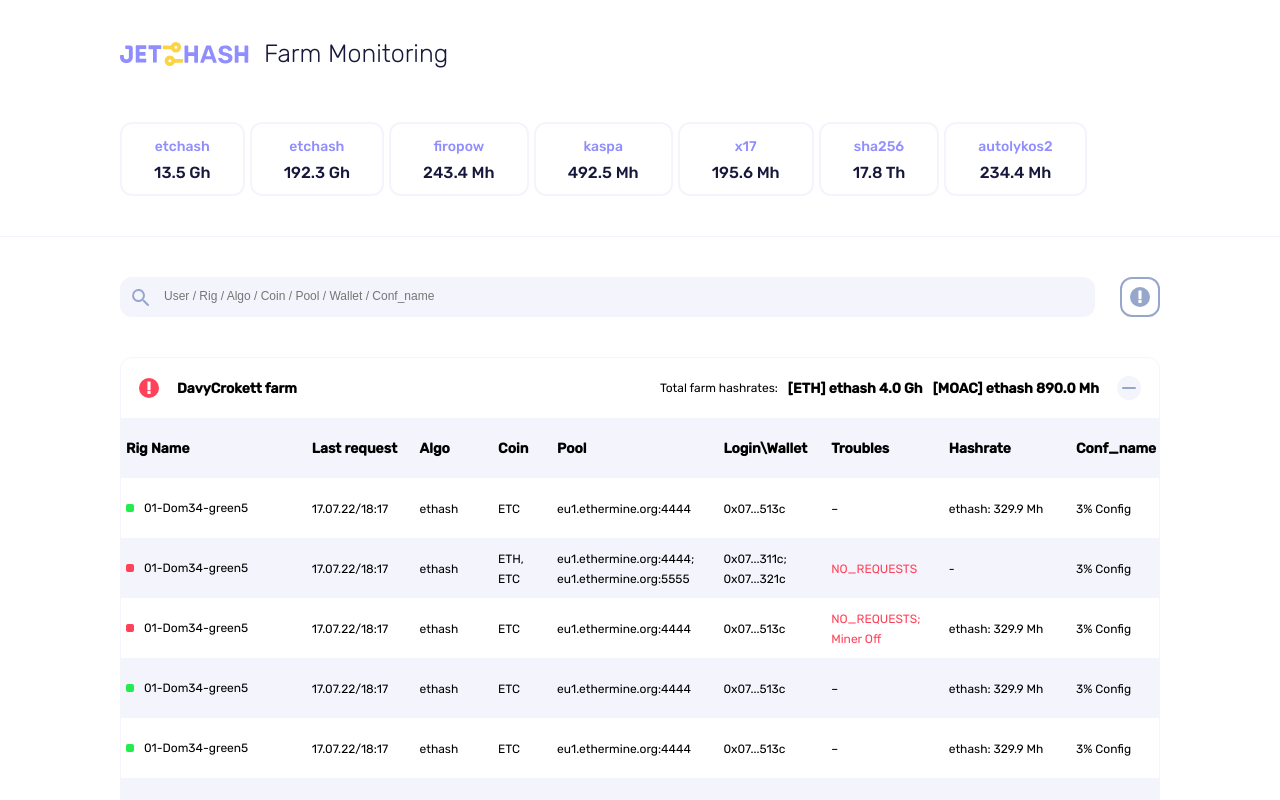
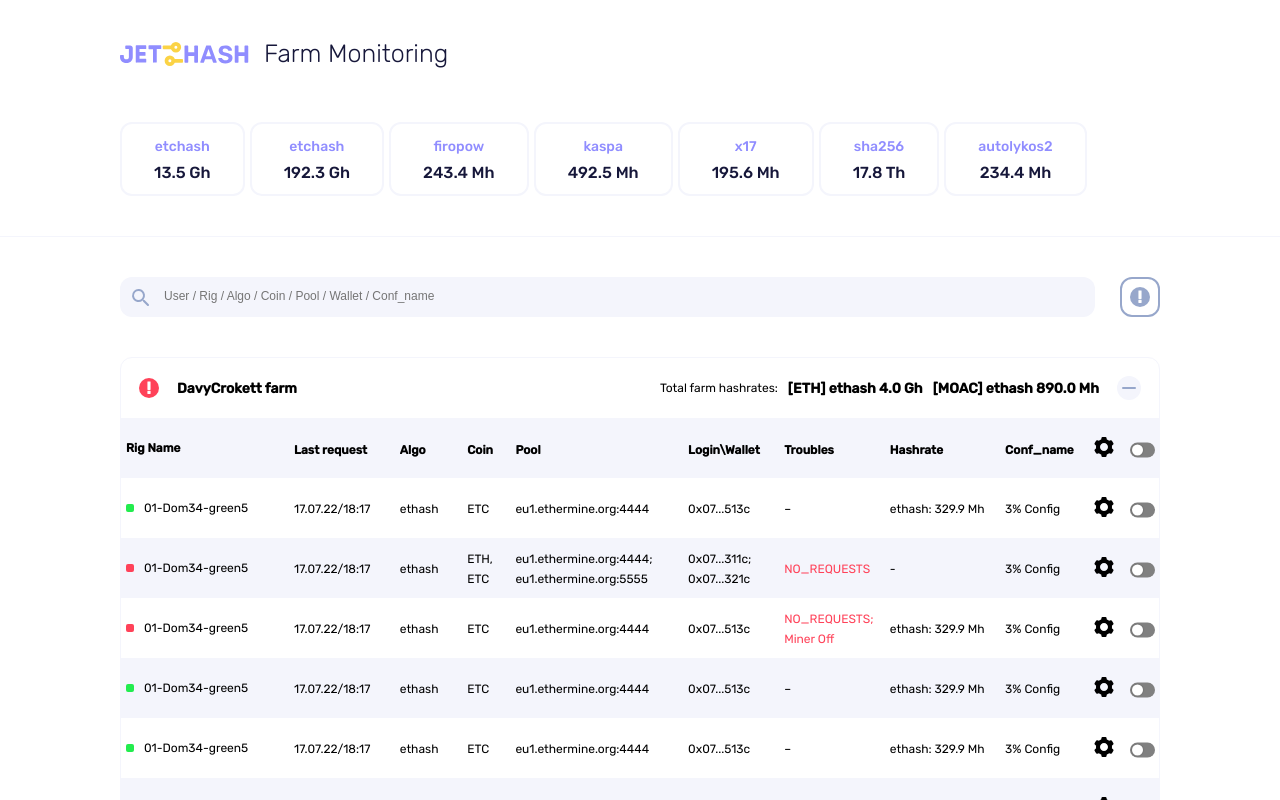
Before and after one commit to natalia-lypovyk/test-react-page, a React (Create React App) app: page / in a window 1280 px wide. Both pictures are taken after a click on the element 640 px from the left and 388 px from the top of the page. Shown: the top 800 px of the page. Built offline with nearby package versions, Linux system fonts and the light colour scheme.

Commit message:
fix structure, font-sizes

```diff
--- a/src/components/Accordion/accordion.css
+++ b/src/components/Accordion/accordion.css
@@ -53,6 +53,11 @@
   line-height: 150%
 }
 
+.accordionTextBold {
+  font-weight: 600;
+  font-size: 12px;
+}
+
 .accordionContentContainer {
   width: 100%;
   margin-bottom: 10px;
@@ -67,7 +72,7 @@
   display: flex;
   align-items: center;
   min-height: 60px;
-  min-width: 870px;
+  min-width: 950px;
 }
 
 .accordionContentWrapper:nth-child(odd) {
@@ -140,6 +145,18 @@
   margin-right: 10px;
 }
 
+.container {
+  display: flex;
+  align-items: center;
+}
+
+.container button {
+  margin: 0;
+  padding: 0;
+  border: 0;
+  background: transparent;
+}
+
 .innerContainer {
   display: flex;
   align-items: center;
@@ -149,12 +166,13 @@
 }
 
 .innerContainer > div {
-  padding: 0 0 0 5px;
-  /*overflow: hidden;*/
+  padding: 0;
+  overflow: hidden;
 }
 
 .innerContainer > div:first-of-type {
-  flex-basis: 18%;
+  flex-basis: 17%;
+  padding-left: 5px;
 }
 
 .innerContainer > div:nth-of-type(2) {
@@ -162,29 +180,40 @@
 }
 
 .innerContainer > div:nth-of-type(3) {
-  flex-basis: 7%;
+  flex-basis: 6%;
 }
 
 .innerContainer > div:nth-of-type(4) {
-  flex-basis: 5%;
+  flex-basis: 4%;
 }
 
 .innerContainer > div:nth-of-type(5) {
-  flex-basis: 16%;
+  flex-basis: 17%;
 }
 
 .innerContainer > div:nth-of-type(6) {
+  flex-basis: 9%;
+}
+
+.innerContainer > div:nth-of-type(7) {
   flex-basis: 10%;
 }
 
-.innerContainer > div:nth-of-type(7) {
+.innerContainer > div:nth-of-type(8) {
   flex-basis: 11%;
 }
 
-.innerContainer > div:nth-of-type(8) {
-  flex-basis: 12%;
+.innerContainer > div:nth-of-type(9) {
+  flex-basis: 8%;
 }
 
-.innerContainer > div:nth-of-type(9) {
-  flex-basis: 9%;
+.innerContainer > div:nth-of-type(10),
+.innerContainer > div:nth-of-type(11) {
+  flex-basis: 3%;
 }
+
+.switchContainer {
+  display: flex;
+  flex-direction: column;
+  align-items: center;
+}
--- a/src/components/Accordion/accordion.jsx
+++ b/src/components/Accordion/accordion.jsx
@@ -5,8 +5,8 @@ import './accordion.css'
 import Warning from '../../assets/svg/warning';
 import Plus from '../../assets/svg/plus';
 import Minus from '../../assets/svg/minus';
-import ContentRow from './contentRow';
-import { Tooltip } from './tooltip';
+import ContentRow from './content-row/contentRow';
+import { Tooltip } from './tooltip/tooltip';
 
 import { tableData } from '../../constats/tableData';
 
--- a/src/components/Accordion/contentRow.jsx
+++ b/src/components/Accordion/content-row/contentRow.jsx
@@ -1,20 +1,26 @@
-import React from 'react';
+import React, { useState } from 'react';
+import { v4 as uuid } from 'uuid';
 
-import './accordion.css'
-import GreenRec from '../../assets/svg/greenRec';
-import RedRec from '../../assets/svg/redRec';
+import '../accordion.css'
+import GreenRec from '../../../assets/svg/greenRec';
+import RedRec from '../../../assets/svg/redRec';
+import { Gear } from '../../../assets/svg/gear';
 
-import { tableHeaderText } from '../../constats/tableData';
+import { Switch } from '../switch/switch';
+
+import { tableHeaderText } from '../../../constats/tableData';
 
 const ContentRow = ({ type = '', rowText= {} }) => {
   const isHeader = type === 'header';
+  const [value, setValue] = useState(false);
 
   const getText =  (style = '', text = '') => (
-    <span className={`${!isHeader ? 'accordionText' : 'accordionMainText'} ${style}`}>
+    <span className={`${!isHeader ? 'accordionText' : 'accordionTextBold'} ${style}`}>
       {text}
     </span>
   );
 
+  console.log(rowText)
   return (
     <div className="innerContainer">
       <div style={{ display: 'flex' }}>
@@ -60,8 +66,22 @@ const ContentRow = ({ type = '', rowText= {} }) => {
       <div>
         {getText('',isHeader ? tableHeaderText.conf_name : rowText.conf_name)}
       </div>
+
+      <div className="container">
+        <button type="button">
+          <Gear />
+        </button>
+      </div>
+
+      <div>
+        <Switch
+          id={uuid()}
+          isOn={value}
+          handleToggle={() => setValue(!value)}
+        />
+      </div>
     </div>
   );
 };
 
-export default  ContentRow;
+export default ContentRow;
```
Also changed, not shown: src/components/Accordion/tooltip/tooltip.css (renamed from src/components/Accordion/tooltip.css), src/components/Accordion/tooltip/tooltip.jsx (renamed from src/components/Accordion/tooltip.jsx).
